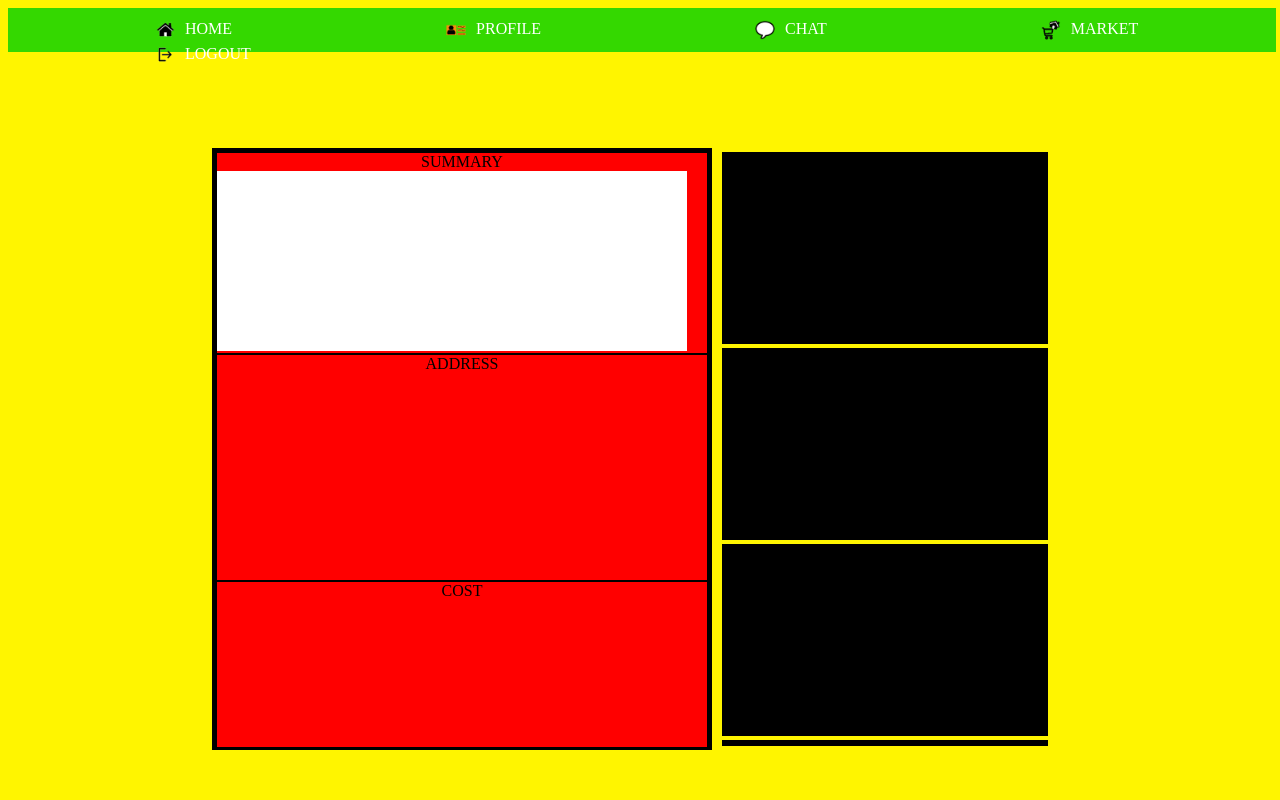
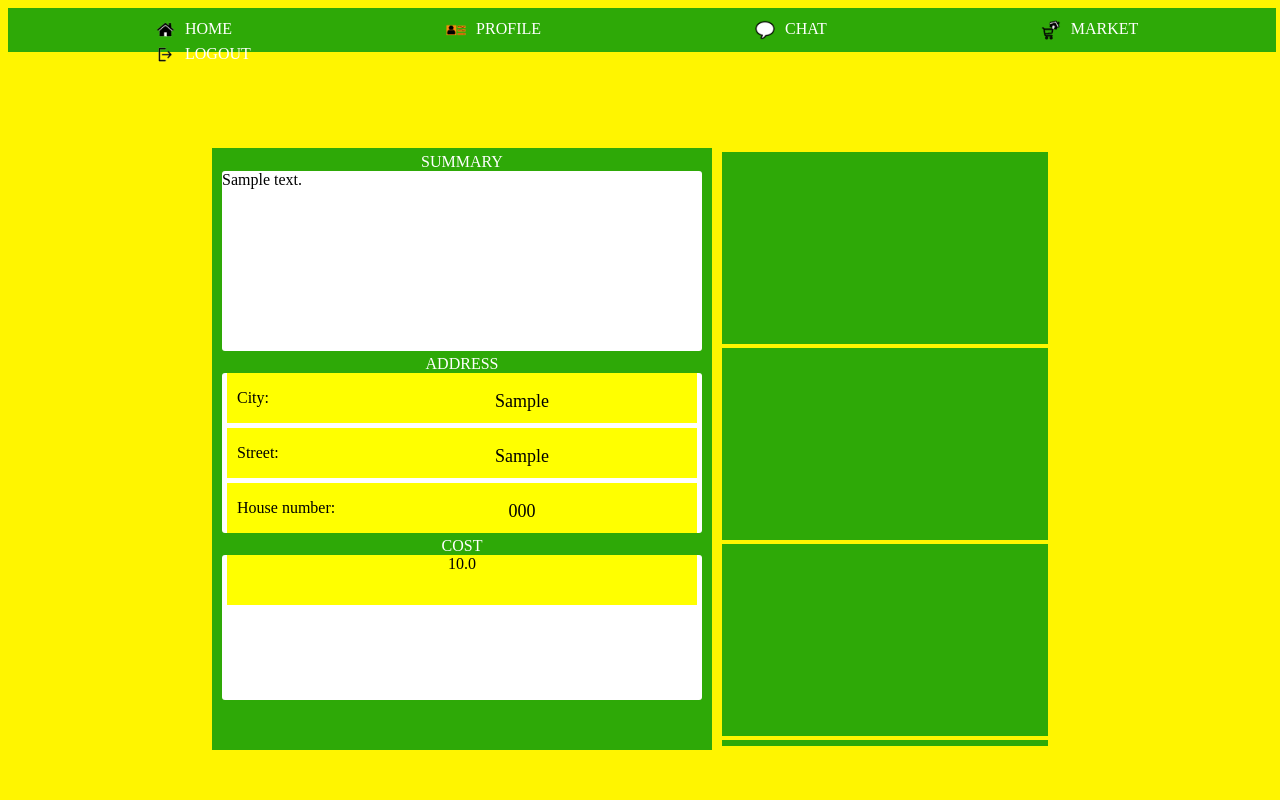
Before and after one commit to VetrovDmitry/super-umbrella, a Flask app: page /house-details/1 in a window 1280 px wide. Run offline with Flask 2, Linux system fonts and the light colour scheme; a user stored in the database is signed in; tables that the repository leaves empty hold one stand-in row (values such as "Sample post").

Commit message:
lesson detais 2

```diff
--- a/app/static/styles/first.css
+++ b/app/static/styles/first.css
@@ -21,6 +21,7 @@
 
 div.info_header{
     text-align: center;
+    color: white;
 }
 
 .blue_box {
@@ -329,7 +330,7 @@
 }
 
 nav {
-    background: #34D800;
+    background: #2EA907;
     display: block;
     height: 40px;
     width: 100%;
@@ -495,26 +496,14 @@
 }
 
 div.content_box {
+
     width: 496x;
     height: 592px;
-    background: black;
+    background: #2EA907;
     padding: 5px;
 }
 
-div.summary_holder {
-    width: 470px;
-    height: 180px;
-    text-align: center;
-    background: white;
-}
 
-div.address_holder {
-
-}
-
-div.cost_holder {
-
-}
 
 div.photo_holder {
     padding: 2px;
@@ -527,28 +516,62 @@
 div.photo_box {
     width: 326px;
     height: 192px;
-    background: black;
+    background: #2EA907;
     margin: 4px;
 }
 
 div.summary_box {
-    background: red;
+    display: relative;
+    background: transparent;
     width: 490px;
     height: 200px;
     margin-bottom: 2px;
 }
 
+div.summary_holder {
+    display: flex;
+    width: 480px;
+    height: 180px;
+    text-align: center;
+    background: white;
+    margin: auto;
+    border-radius: 3px;
+}
+
 div.address_box {
-    background: red;
+    background: transparent;
+    display: box;
     width: 490px;
-    height: 225px;
+    height: 180px;
     margin-bottom: 2px;
 }
 
+div.address_holder{
+    background: white;
+    margin: auto;
+    display: block;
+    width: 480px;
+    height: 160px;
+    text-align: center;
+    border-radius: 3px;
+}
+
 div.cost_box {
-    background: red;
+    display: relative;
+    background: transparent;
     width: 490px;
     height: 165px;
+}
+
+div.cost_holder {
+    display: flex;
+    background: white;
+    text-align: center;
+    border-radius: 3px;
+    margin: auto;
+    width: 480px;
+    height: 145px;
+
 }
 
 div.photo_house {
@@ -565,3 +588,52 @@
     heigth: 75px;
     width: 75px;
     margin-left: auto;
+}
+
+div.content_line {
+    display: block;
+    width: 470px;
+    height: 50px;
+    background: yellow;
+    margin-left: auto;
+    margin-right: auto;
+    margin-bottom: 5px;
+    text-align: center;
+}
+
+div.label_holder {
+    float: left;
+    display: block;
+    background: transparent;
+    height: 50px;
+    width: 120px;
+    font-size: 16px;
+    text-align: left;
+}
+
+
+
+div.value_holder {
+    float: right;
+    display: block;
+    background: transparent;
+    height: 50px;
+    width: 350px;
+    font-size: 18px;
+}
+
+p.label {
+    margin-left: 10px;
+    background: transparent;
+}
+
+p.value {
+    background: transparent;
+}
+div.text_holder {
+    word-wrap: break-word;
+    text-align: center;
+    color: black;
+    text-size: 16px;
+
+}
--- a/app/templates/market/detailhouse.html
+++ b/app/templates/market/detailhouse.html
@@ -7,7 +7,7 @@
         <form class="cost" method="post" action="{{ url_for('market.detail_house', house_id=data.house_info.id) }}">
             <h1 class="parameter_header">Cost</h1>
             {{ forms.change_cost.hidden_tag() }}
-            <p>{{ forms.change_cost.cost(placeholder="$"+data.house_info.cost) }}</p>
+            <p>{{ forms.change_cost.cost(placeholder="€"+data.house_info.cost) }}</p>
             <p>{{ forms.change_cost.submit() }}</p>
         </form>
         <form class="summary" method="post" action="{{ url_for('market.detail_house', house_id=data.house_info.id) }}">
--- a/app/templates/market/housedetails.html
+++ b/app/templates/market/housedetails.html
@@ -9,20 +9,60 @@
                 <div class="summary_box">
                     <div class="info_header">SUMMARY</div>
                     <div class="summary_holder">
-
+                        <div class="text_holder">
+                            {{ data.house_info.summary }}
+                        </div>
                     </div>
                 </div>
                 <div class="address_box">
                     <div class="info_header">ADDRESS</div>
                     <div class="address_holder">
-
+                        <div class="content_line">
+                            <div class="label_holder">
+                                <p class="label">
+                                    City:
+                                </p>
+                            </div>
+                            <div class="value_holder">
+                                <p class="value">
+                                    {{ data.house_info.city }}
+                                </p>
+                            </div>
+                        </div>
+                        <div class="content_line">
+                            <div class="label_holder">
+                                <p class="label">
+                                    Street:
+                                </p>
+                            </div>
+                            <div class="value_holder">
+                                <p class="value">
+                                    {{ data.house_info.street }}
+                                </p>
+                            </div>
+                        </div>
+                        <div class="content_line">
+                            <div class="label_holder">
+                                <p class="label">
+                                    House number:
+                                </p>
+                            </div>
+                            <div class="value_holder">
+                                <p class="value">
+                                    {{ data.house_info.house_number }}
+                                </p>
+                            </div>
+                        </div>
                     </div>
                 </div>
                 <div class="cost_box">
                     <div class="info_header">COST</div>
                     <div class="cost_holder">
+                        <div class="content_line">
+                            {{ data.house_info.cost }}
+                        </div>
+                    </div>
 
-                    </div>
                 </div>
             </div>
         </div>
```
